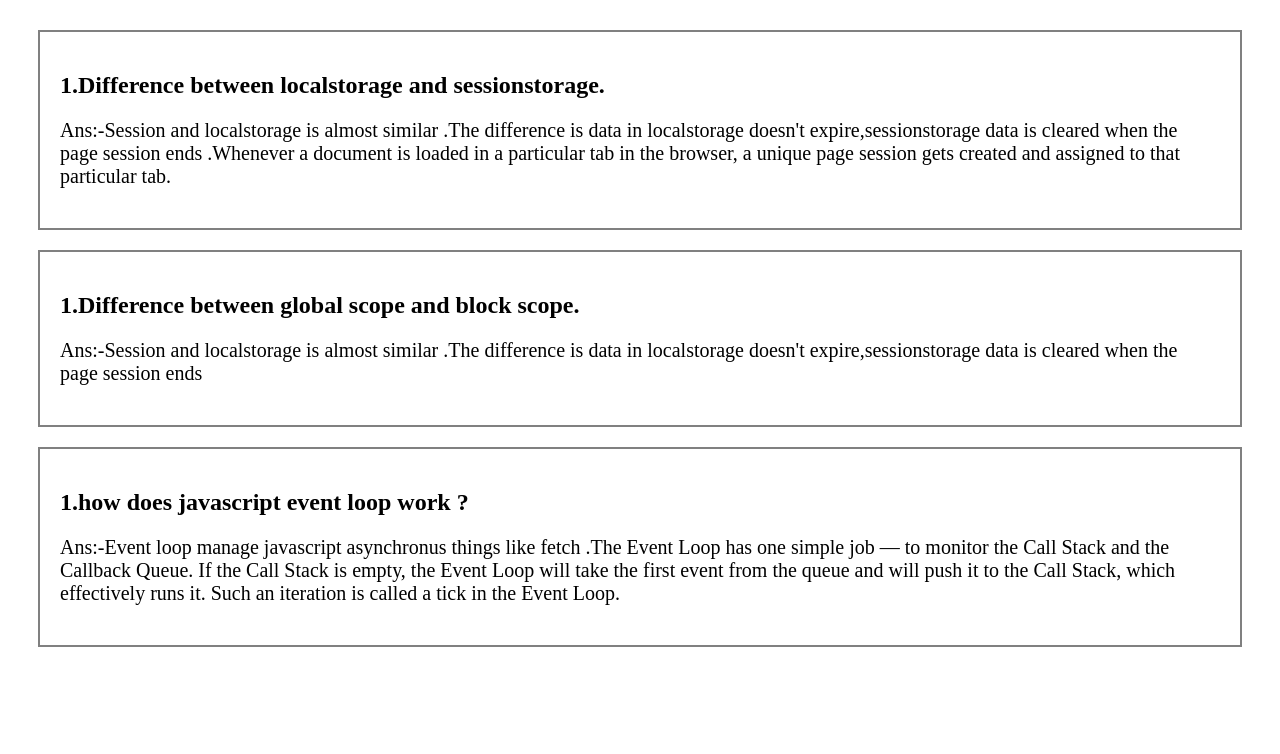
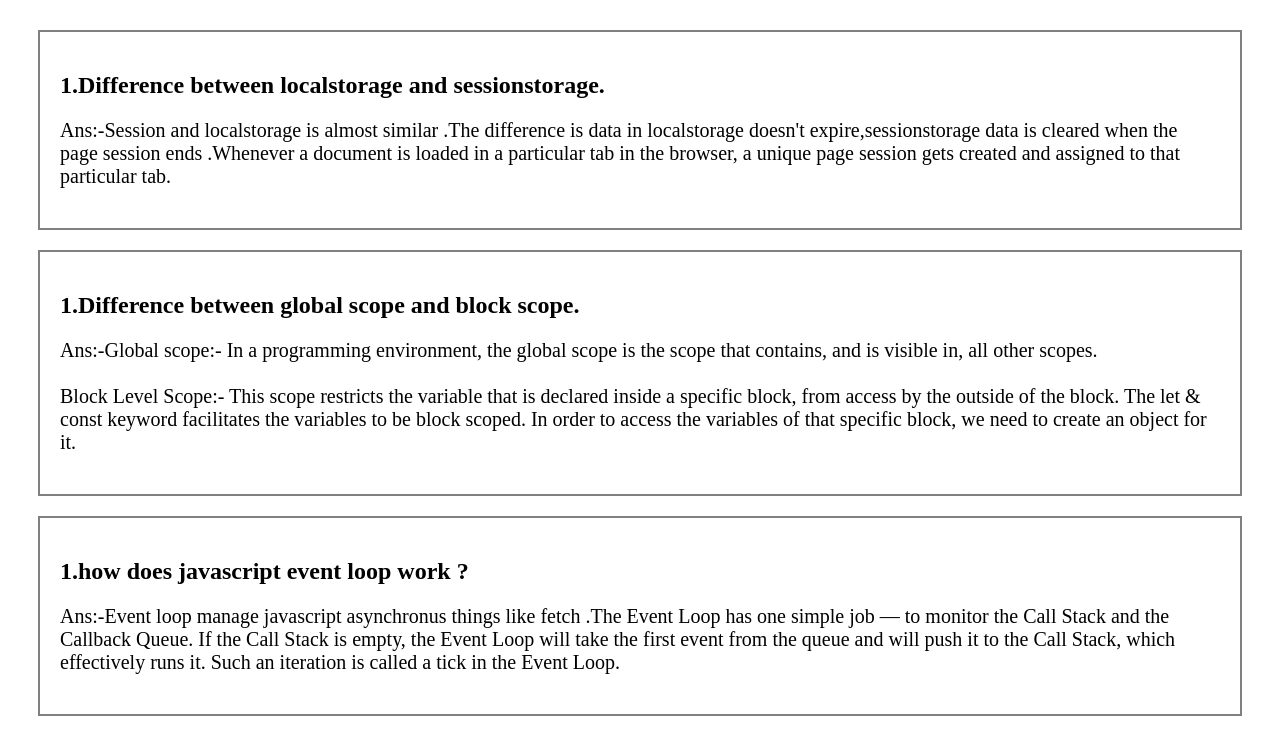
Before and after one commit to prantochandrodas/speed-type-project, a plain HTML site: page blog.html in a window 1280 px wide. Drawn offline with Linux system fonts and the light colour scheme.

Commit message:
answring the quecation 3

```diff
--- a/blog.html
+++ b/blog.html
@@ -27,7 +27,8 @@
         </div>
         <div class="blog">
             <h2>1.Difference between global scope and block scope.</h3>
-            <p>Ans:-Session and localstorage is almost similar .The difference is data in localstorage doesn't  expire,sessionstorage data is cleared when the page session ends  </p>
+            <p>Ans:-Global scope:- In a programming environment, the global scope is the scope that contains, and is visible in, all other scopes. <br><br>
+                Block Level Scope:- This scope restricts the variable that is declared inside a specific block, from access by the outside of the block. The let & const keyword facilitates the variables to be block scoped. In order to access the variables of that specific block, we need to create an object for it.  </p>
         </div>
         <div class="blog">
             <h2>1.how does javascript event loop work ?</h3>
```
